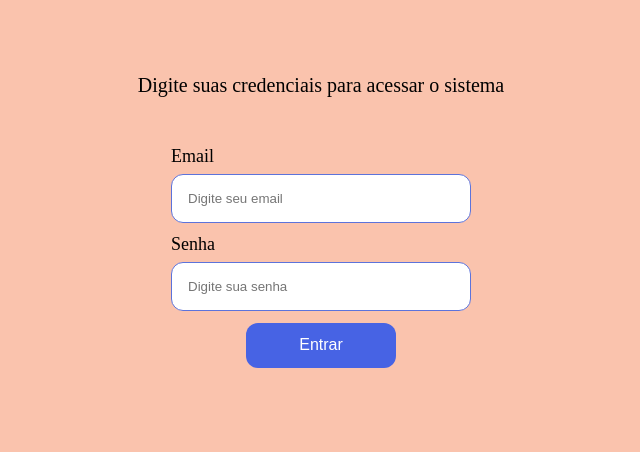
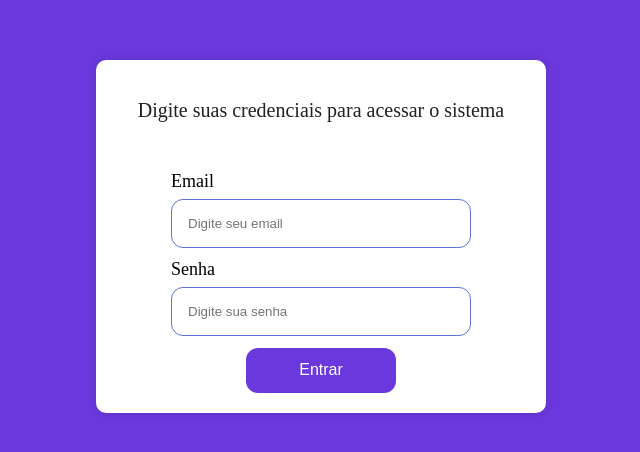
Before and after one commit to agripe049/gerenciamento-casamento, a React (Create React App) app: page / in a window 1280 px wide. Shown: the part 164-616 px from the top of the page, without its empty margins (319-959 px from the left). Built offline with nearby package versions, Linux system fonts and the light colour scheme.

Commit message:
Estilizando

```diff
--- a/src/global.css
+++ b/src/global.css
@@ -2,6 +2,7 @@
     margin: 0;
     padding: 0;
     box-sizing: border-box;
+    text-decoration: none;
 }
 
 body {
--- a/src/pages/Dash/Dash.js
+++ b/src/pages/Dash/Dash.js
@@ -107,7 +107,8 @@ function Dash() {
 
     return (
         <div className={styles.container}>
-            <h1>Gerenciador de casamentos</h1>
+            <div className={styles.form}>
+            <h1>Gerenciador de Orçamento para Casamentos</h1>
             {/*Entrada do orçamento Total*/}
             <div>
                 <h3>Orçamento Total (R$):</h3>
@@ -139,8 +140,8 @@ function Dash() {
                     value={gasto}
                     onChange={(e) => setGasto(e.target.value)}
                 />
-                <button onClick={handleAddItem}>Adicionar Item</button>
             </div>
+            <button onClick={handleAddItem}>Adicionar Item</button>
             {/*Termômetro visual*/}
             <div>
                 <h2>Itens Adicionados</h2>
@@ -155,6 +156,7 @@ function Dash() {
                 <p>Total Gasto: {formatCurrency(totalGasto)}</p>
                 <p>Saldo Restante: {formatCurrency(saldoRestante)}</p>
             </div>
+        </div>
 
         </div>
     )
--- a/src/pages/Dash/Dash.module.css
+++ b/src/pages/Dash/Dash.module.css
@@ -9,8 +9,15 @@
     border-radius: 5px;
 }
 
+
+
 h3 {
     margin: 10px 0;
+    color: rgb(32, 34, 34);
+}
+
+h1 {
+    color: #de6f46;
 }
 
 input {
--- a/src/pages/Login/Login.js
+++ b/src/pages/Login/Login.js
@@ -1,13 +1,12 @@
 import { auth } from '../../Services/firebaseConfig';
-import styles from './Login.module.css'
+import styles from './Login.module.css';
 import { useSignInWithEmailAndPassword } from 'react-firebase-hooks/auth';
 import { useState } from 'react';
 import { useNavigate } from 'react-router-dom';
 
-function Login(){
-
-    const [email,setEmail] = useState('');
-    const [password,setPassword] = useState('');
+function Login() {
+    const [email, setEmail] = useState('');
+    const [password, setPassword] = useState('');
     const navigate = useNavigate();
 
     const [
@@ -17,28 +16,28 @@ function Login(){
         error,
     ] = useSignInWithEmailAndPassword(auth);
 
-      if(loading){
-        return <p>Carregando...</p>
+    if (loading) {
+        return <p>Carregando...</p>;
     }
 
-      if(user){
+    if (user) {
         navigate('/dash');
         return null;
     }
 
-
-      function handleSignIn(e){
+    function handleSignIn(e) {
         e.preventDefault();
-        signInWithEmailAndPassword(email,password);
+        signInWithEmailAndPassword(email, password);
     }
 
-    return(
+    return (
         <div className={styles.container}>
+            <div className={styles.formContainer}>
                 <header className={styles.header}>
                     <h3>Digite suas credenciais para acessar o sistema</h3>
                 </header>
 
-            <form>
+                <form onSubmit={handleSignIn}>
                     <div className={styles.inputContainer}>
                         <label htmlFor="email">Email</label>
                         <input
@@ -60,12 +59,13 @@ function Login(){
                         />
                     </div>
 
-                <button className={styles.button} type="submit" onClick={handleSignIn}>
+                    <button className={styles.button} type="submit">
                         Entrar
                     </button>
                 </form>
             </div>
-    )
+        </div>
+    );
 }
 
-export default Login
+export default Login;
--- a/src/pages/Login/Login.module.css
+++ b/src/pages/Login/Login.module.css
@@ -1,10 +1,11 @@
 .container {
-    width: 100%;
-    height: 750px;
+    width: 100vw;
+    height: 100vh;
     display: flex;
+    justify-content: center;
     align-items: center;
-    justify-content: center;
     flex-direction: column;
+    background-color: #6A38DC;
 }
 
 .container .header {
@@ -61,7 +62,7 @@
     border: none;
     width: 150px;
     height: 45px;
-    background: #4763E4;
+    background: #6A38DC;
     border-radius: 12px;
     font-size: 16px;
     color: #fff;
@@ -71,3 +72,11 @@
     cursor: pointer;
     opacity: 0.8;
 }
+
+.formContainer {
+    background-color: #fff;
+    padding: 20px;
+    border-radius: 10px;
+    box-shadow: 0 0 10px rgba(0, 0, 0, 0.1);
+    width: 450px; /* Largura do quadrado */
+}
```
Lines whose indentation alone changed are shown as unchanged.
